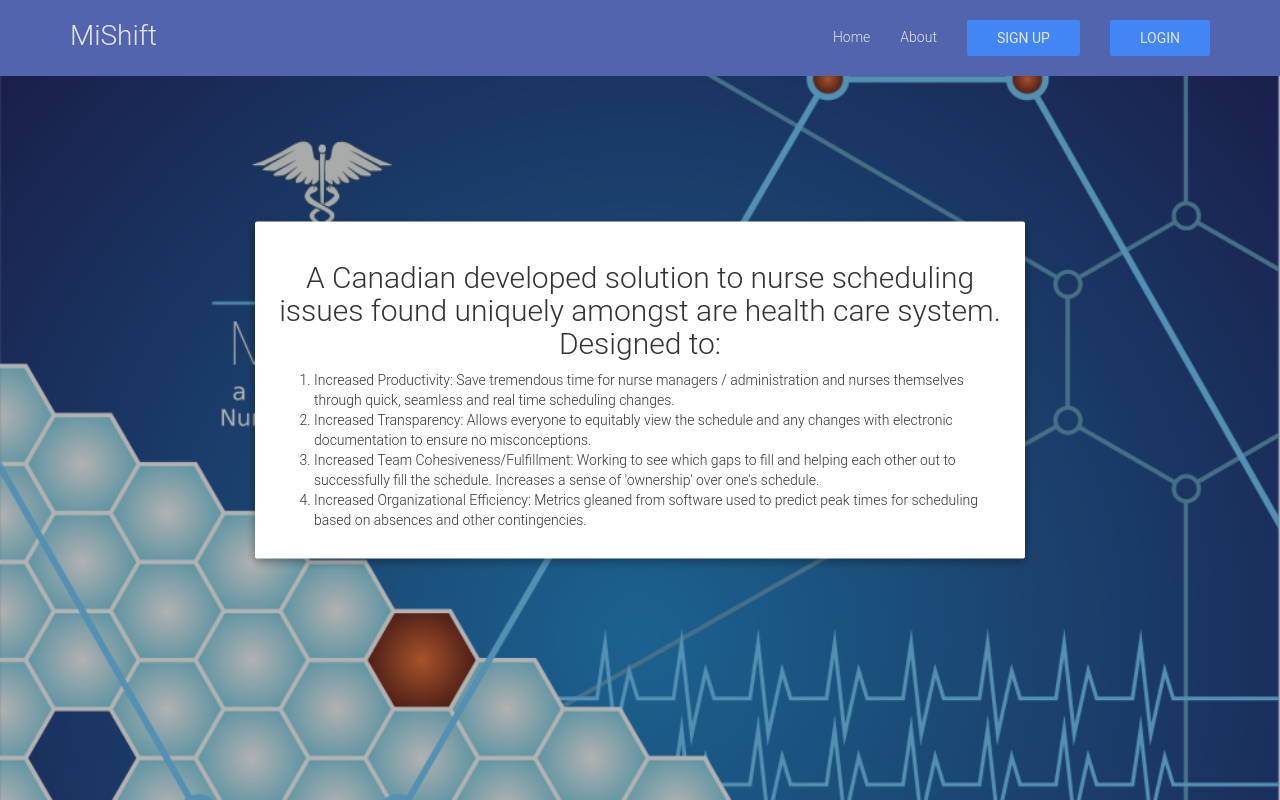
After one commit to TejasM/mishift, a Django app: page /about/ in a window 1280 px wide. The commit adds this page. Run offline with Django 3.2, Linux system fonts and the light colour scheme; some libraries are stand-ins or nearby versions.

Commit message:
add about and export

```diff
--- a/mishift/dashboard/urls.py
+++ b/mishift/dashboard/urls.py
@@ -10,6 +10,7 @@ urlpatterns = patterns('',
                        url(r'^swap/$', views.swap_page, name='swap_page'),
 
                        url(r'^create_event/$', views.create_event, name='event'),
+                       url(r'^import_events/$', views.import_events, name='import_events'),
 
                        url(r'^to_swap/$', views.to_swap, name='to_swap'),
                        url(r'^pick_swap/$', views.pick_swap, name='pick_swap'),
--- a/mishift/mishift/urls.py
+++ b/mishift/mishift/urls.py
@@ -11,6 +11,7 @@ admin.autodiscover()
 
 urlpatterns = patterns('',
                        url(r'^$', TemplateView.as_view(template_name='base2.html')),
+                       url(r'^about/$', TemplateView.as_view(template_name='about.html'), name='about'),
 
 
                        url(r'^logout/$', logout_user, name='logout'),
--- /dev/null
+++ b/mishift/templates/about.html
@@ -0,0 +1,60 @@
+{% extends 'base.html' %}
+{% block html_extra %}style="height: 100%;"{% endblock %}
+{% block body_extra %}style="height: 100%; padding-top: 0"{% endblock %}
+{% block outside_container %}
+    <div style="height: 100%;width: 100%; background: url({{ STATIC_URL }}images/Medicine.png) no-repeat top fixed;
+            -webkit-background-size: cover;
+            -moz-background-size: cover;
+            -o-background-size: cover;
+            background-size: cover;">
+        <div style="height: 100%;width: 100%; background: rgba(0, 0, 0, 0.3); position:absolute;z-index: 5;
+                -webkit-background-size: cover;
+                -moz-background-size: cover;
+                -o-background-size: cover;
+                background-size: cover;">
+        </div>
+        <div class="text-center" style="position: relative; z-index: 10;
+              top: 50%;
+              -webkit-transform: translateY(-50%);
+              -ms-transform: translateY(-50%);
+              transform: translateY(-50%);">
+            <div class="container" style="max-width: 800px">
+                <div class="row">
+                    <div class="col-lg-12">
+                        <div class="jumbotron">
+                            <h2> A Canadian developed solution to nurse scheduling issues found uniquely amongst are
+                                health care
+                                system. Designed to:
+                            </h2>
+                            <ol style="text-align: left">
+                                <li>Increased Productivity: Save tremendous time for nurse managers / administration and
+                                    nurses
+                                    themselves through quick, seamless and real time scheduling changes.
+                                </li>
+
+                                <li>Increased Transparency: Allows everyone to equitably view the schedule and any
+                                    changes with
+                                    electronic documentation to ensure no misconceptions.
+                                </li>
+
+                                <li>Increased Team Cohesiveness/Fulfillment: Working to see which gaps to fill and
+                                    helping each
+                                    other
+                                    out to successfully fill the schedule. Increases a sense of 'ownership' over one's
+                                    schedule.
+                                </li>
+
+                                <li>Increased Organizational Efficiency: Metrics gleaned from software used to predict
+                                    peak times
+                                    for
+                                    scheduling based on absences and other contingencies.
+                                </li>
+                            </ol>
+                        </div>
+                    </div>
+                </div>
+            </div>
+        </div>
+    </div>
+
+{% endblock %}
--- a/mishift/templates/base.html
+++ b/mishift/templates/base.html
@@ -57,7 +57,7 @@
                     {% endif %}
                 {% endif %}
                 {% if not user.is_authenticated %}
-                    <li><a href="#" style="line-height: 2.5em">About</a></li>
+                    <li><a href="{% url 'about' %}" style="line-height: 2.5em">About</a></li>
                 {% else %}
                     {% if user.userprofile.is_admin %}
                         <li><a href="{% url 'dashboard:swap_page' %}" style="line-height: 2.5em"><i
```
Also changed, not shown: mishift/dashboard/models.py (+11 -0 lines), mishift/dashboard/views.py (+21 -4 lines), mishift/templates/dashboard/index.html (+17 -0 lines).
